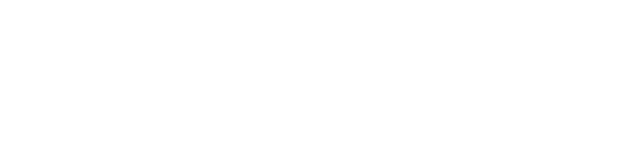
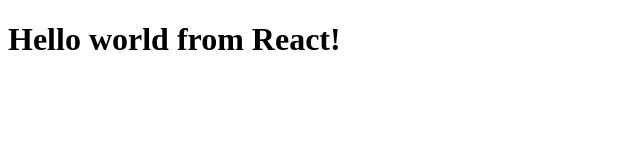
Before and after one commit to Md-Mudassir/namaste-react, a plain HTML site: page index.html in a window 1280 px wide. Shown: the whole page, without its empty margins (0-640 px from the left). Drawn offline with nearby package versions, Linux system fonts and the light colour scheme.

Commit message:
react setup with root tag

```diff
--- a/index.html
+++ b/index.html
@@ -10,4 +10,9 @@
   </body>
   <script crossorigin src="https://unpkg.com/react@18/umd/react.development.js"></script>
   <script crossorigin src="https://unpkg.com/react-dom@18/umd/react-dom.development.js"></script>
+  <script>
+    const heading = React.createElement('h1', {}, 'Hello world from React!');
+    const root = ReactDOM.createRoot(document.getElementById('root'));
+    root.render(heading);
+  </script>
 </html>
```
